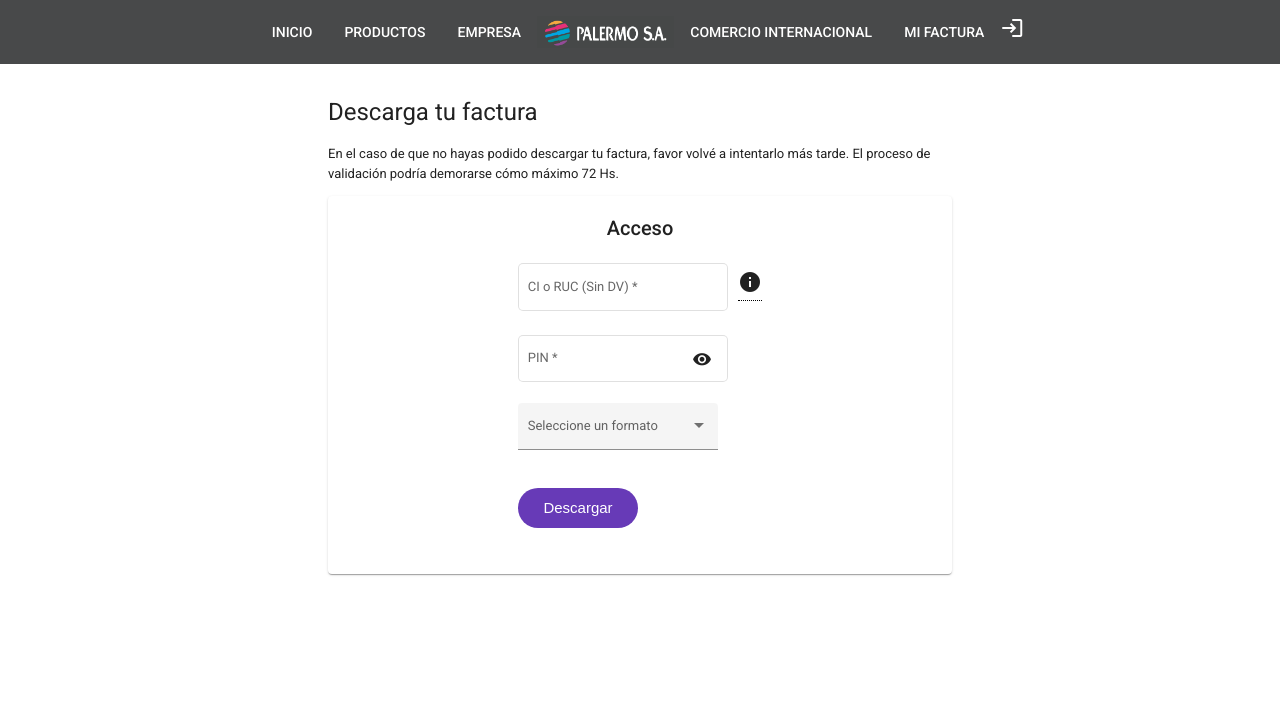
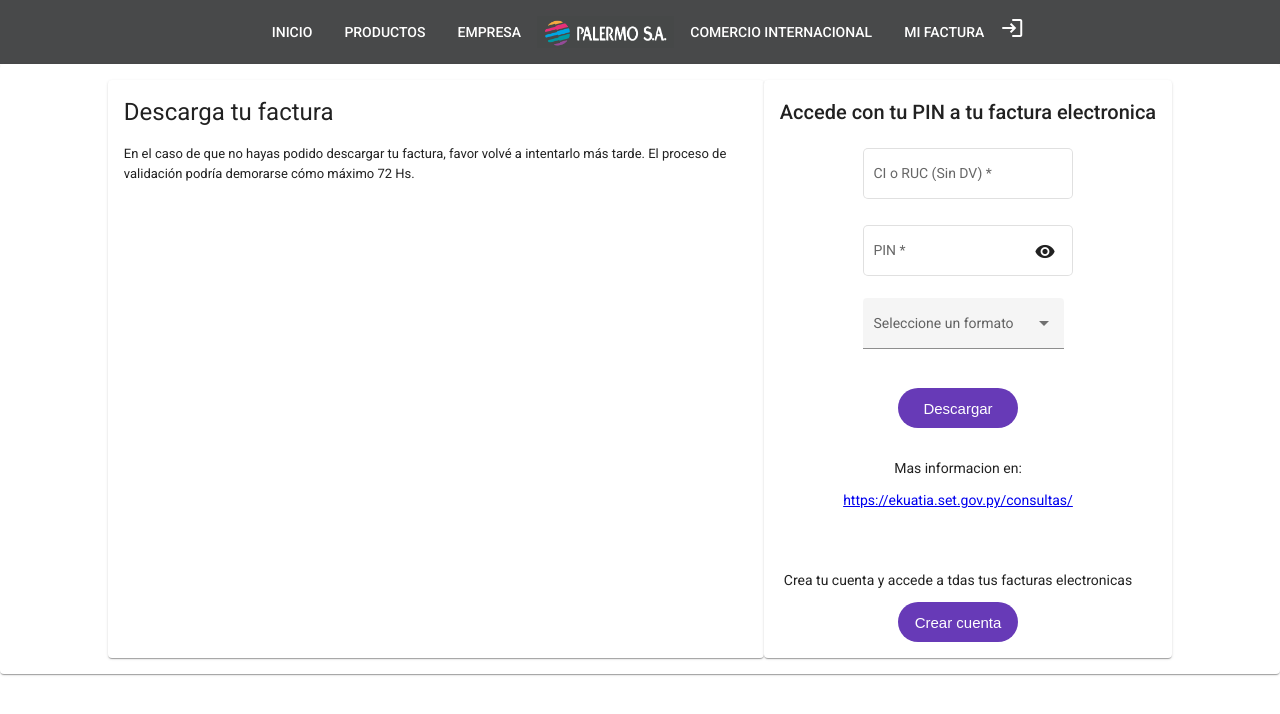
Before and after one commit to roadhog71/Facturacion-Electronica, an Angular app in the folder Front/: page /invoice-downloader in a window 1280 px wide. Shown: the top 714 px of the page. Built offline with nearby package versions, Linux system fonts and the light colour scheme.

Commit message:
invoice-downloader component rebuild initialized

```diff
--- a/Front/src/app/invoice-downloader/invoice-downloader.component.css
+++ b/Front/src/app/invoice-downloader/invoice-downloader.component.css
@@ -3,14 +3,14 @@
   flex-direction: row;
   justify-content: center;
   border: none;
-  box-shadow: none;
+  /* box-shadow: none; */
 }
 
 .invoice-card {
   display: flex;
   flex-wrap: wrap;
   max-width: 50%;
-  box-shadow: none;
+  /* box-shadow: none; */
   flex-direction: column;
   font-size: small;
 }
@@ -19,6 +19,7 @@
   display: flex;
   flex-direction: column;
   align-items: center;
+  /* box-shadow: none; */
 }
 
 .credential-title {
@@ -76,6 +77,7 @@
   border-radius: 100px;
   margin-bottom: 30px;
   margin-top: 20px;
+  margin-left: 35px;
 }
 
 /* Tooltip container */
@@ -125,3 +127,38 @@
   visibility: visible;
   opacity: 1;
 }
+
+.more-info {
+  box-shadow: none;
+  align-items: center;
+  align-content: center;
+}
+
+.info-tittle {
+  margin-right: 20px;
+}
+
+.info-link {
+  margin-right: 20px;
+}
+
+.create-account-tittle {
+  margin-top: 60px;
+  margin-right: 20px;
+}
+
+.create-account-button {
+  border-radius: 30px;
+  color: #fff;
+  background-color: #673ab7;
+  border: none;
+  font-size: 15px;
+  padding: 10px, 24px, 10px, 24px;
+  margin-right: 20px;
+  justify-content: center;
+  align-items: center;
+  width: 120px;
+  height: 40px;
+  background: #673ab7;
+  border-radius: 100px;
+}
--- a/Front/src/app/invoice-downloader/invoice-downloader.component.html
+++ b/Front/src/app/invoice-downloader/invoice-downloader.component.html
@@ -19,8 +19,9 @@
       alt=""
     /> -->
     <!-- </div> -->
+  </mat-card>
   <mat-card class="credential-card">
-      <h2>Acceso</h2>
+    <h2>Accede con tu PIN a tu factura electronica</h2>
     <!-- <h2 class="credential-title">Accede con tu PIN a tu factura electronica</h2> -->
     <form (ngSubmit)="onLogin()" name="loginForm" [formGroup]="loginForm">
       <div class="emailInput">
@@ -36,7 +37,7 @@
             CI o RUC es requerido
           </mat-error>
         </mat-form-field>
-          <div class="tooltip">
+        <!-- <div class="tooltip">
           <mat-icon
             class="download-icon"
             aria-hidden="false"
@@ -45,10 +46,10 @@
           <span class="tooltiptext">
             <img
               class="invoice-pic"
-                src="../../assets/images/invoice-example.png"
+              src="../. ./assets/images/invoice-example.png"
               alt=""
           /></span>
-          </div>
+        </div> -->
       </div>
 
       <mat-form-field class="full-width" appearance="outline">
@@ -86,6 +87,14 @@
       </div>
       <div><button class="download-button">Descargar</button></div>
     </form>
+
+    <p class="info-tittle">Mas informacion en:</p>
+    <a class="info-link" href="https://ekuatia.set.gov.py/consultas/"
+      >https://ekuatia.set.gov.py/consultas/</a
+    >
+    <p class="create-account-tittle">
+      Crea tu cuenta y accede a tdas tus facturas electronicas
+    </p>
+    <button class="create-account-button">Crear cuenta</button></mat-card
+  >
 </mat-card>
-  </mat-card>
-</mat-card>
```
Lines whose indentation alone changed are shown as unchanged.
